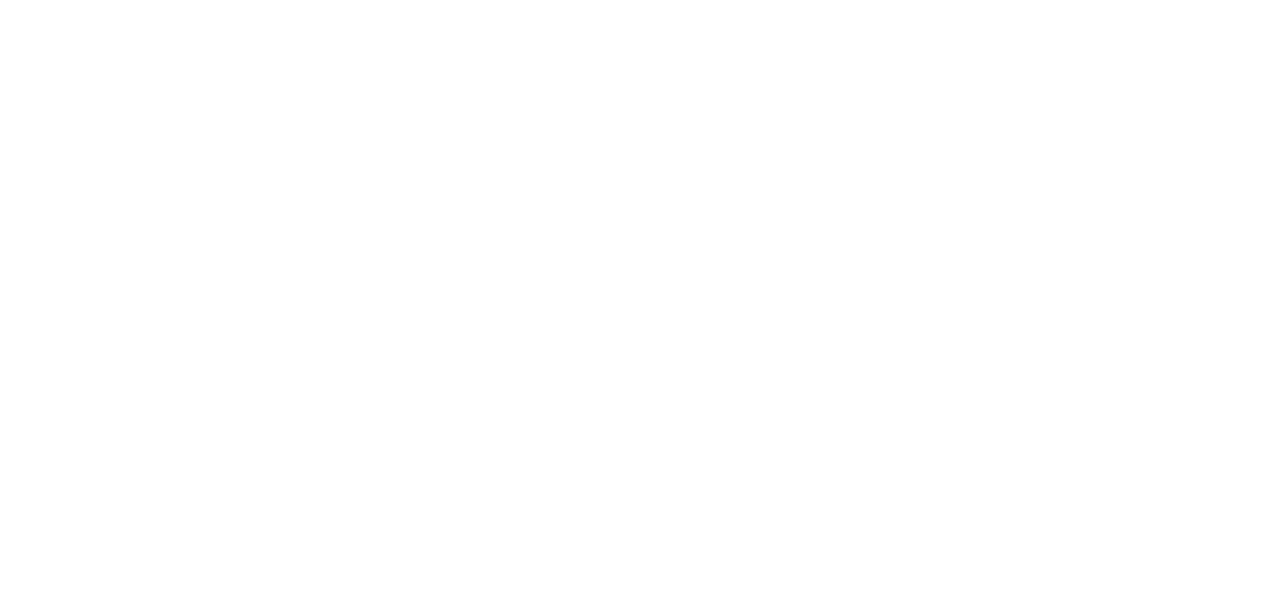
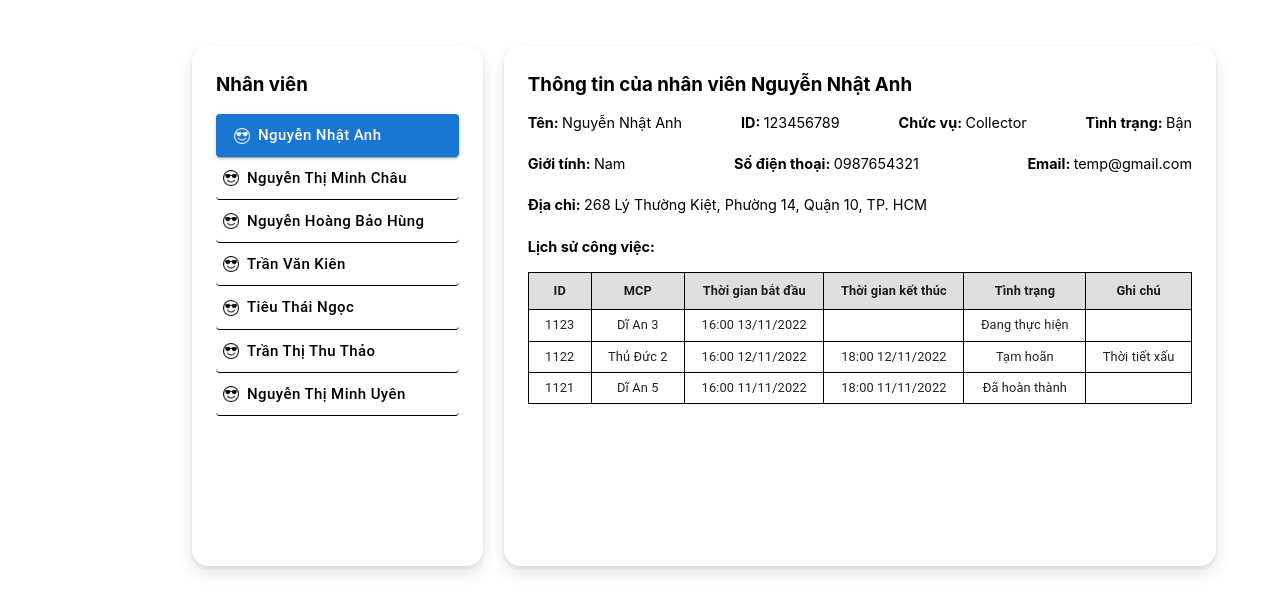
Before and after one commit to anhnguyenbkcsna/UWC-2.0, a React (Create React App) app: page /member in a window 1280 px wide. Before the commit this address had no page. Shown: the part 154-766 px from the top of the page. Built offline with nearby package versions, Linux system fonts and the light colour scheme.

Commit message:
Add Member Page

```diff
--- a/src/App.js
+++ b/src/App.js
@@ -1,6 +1,7 @@
 import React from 'react';
 import { ThemeProvider, createTheme } from "@mui/material/styles";
 import { BrowserRouter, Navigate, Route, Routes } from "react-router-dom";
+import { Member } from 'pages/Member';
 
 const theme = createTheme({
   // palette: {
@@ -22,6 +23,7 @@ function App() {
       <ThemeProvider theme={theme}>
         <BrowserRouter>
           <Routes>
+            <Route path='/member' element={<Member />} />
           </Routes>
         </BrowserRouter>
       </ThemeProvider>
--- /dev/null
+++ b/src/components/Member/MemberDetail/const.js
@@ -0,0 +1,48 @@
+export const getFirstRow = (data) => [
+	{
+		field: "Tên",
+		left: "35%",
+		content: data.name
+	},
+	{
+		field: "ID",
+		left: "55%",
+		content: data.id
+	},
+	{
+		field: "Chức vụ",
+		left: "70%",
+		content: data.role
+	},
+	{
+		field: "Tình trạng",
+		left: "85%",
+		content: data.status
+	}
+]
+
+export const getSecondRow = (data) => [
+	{
+		field: "Giới tính",
+		left: "35%",
+		content: data.gender
+	},
+	{
+		field: "Số điện thoại",
+		left: "55%",
+		content: data.phone
+	},
+	{
+		field: "Email",
+		left: "70%",
+		content: data.email
+	},
+]
+
+export const getThirdRow = (data) => [
+	{
+		field: "Địa chỉ",
+		left: "35%",
+		content: data.address
+	},
+]
--- /dev/null
+++ b/src/components/Member/MemberDetail/index.js
@@ -0,0 +1,51 @@
+import { Table, TableBody, TableCell, TableHead, TableRow } from "@mui/material";
+import React from "react";
+import { getFirstRow, getSecondRow, getThirdRow } from "./const";
+
+export const MemberDetail = ({ data }) => {
+	const firstRow = getFirstRow(data);
+	const secondRow = getSecondRow(data);
+	const thirdRow = getThirdRow(data);
+
+	return (
+		<div
+			style={{
+				backgroundColor: "white",
+				boxShadow: "0 2px 4px rgb(0 0 0 / 10%), 0 8px 16px rgb(0 0 0 / 10%)",
+				borderRadius: "1rem",
+				padding: "0.5rem 1.5rem 1.5rem 1.5rem"
+			}}>
+			<h3>Thông tin của nhân viên {data.name}</h3>
+			<div style={{ height: "25%", display: "grid", fontSize: "0.9rem" }}>
+				{[firstRow, secondRow, thirdRow].map((row) =>
+					<div style={{ display: "flex", justifyContent: "space-between" }}>
+						{row.map((item) =>
+							<div>
+								<span style={{ fontWeight: "bold" }}>{item.field}: </span>{item.content}
+							</div>
+						)}
+					</div>
+				)}
+			</div>
+			<span style={{ fontWeight: "bold", fontSize: "0.9rem" }}>Lịch sử công việc: </span>
+			<Table size="small" style={{marginTop: "1rem"}}>
+				<TableHead>
+					<TableRow>
+						{["ID", "MCP", "Thời gian bắt đầu", "Thời gian kết thúc", "Tình trạng", "Ghi chú"].map((cell) =>
+							<TableCell align="center" style={{ fontWeight: "bold", fontSize: "0.8rem", border: "solid 1px black", backgroundColor: "#DFDFDF" }}>{cell}</TableCell>
+						)}
+					</TableRow>
+				</TableHead>
+				<TableBody>
+					{data.historyWorking.map((item) =>
+						<TableRow>
+							{[item.id, item.mcp, item.startTime, item.endTime, item.status, item.note].map((cell) =>
+								<TableCell align="center" style={{ border: "solid 1px black", fontSize: "0.8rem" }}>{cell}</TableCell>
+							)}
+						</TableRow>
+					)}
+				</TableBody>
+			</Table>
+		</div>
+	)
+}
--- /dev/null
+++ b/src/components/Member/MemberList/index.js
@@ -0,0 +1,39 @@
+import { Button } from "@mui/material";
+import React from "react";
+import EmojiSunglasses from "assets/images/EmojiSunglasses.png";
+import EmojiSunglassesChosen from "assets/images/EmojiSunglasses-chosen.png";
+
+export const MemberList = ({ data, chosen, setChosen }) => {
+	return (
+		<div
+			style={{
+				backgroundColor: "white",
+				boxShadow: "0 2px 4px rgb(0 0 0 / 10%), 0 8px 16px rgb(0 0 0 / 10%)",
+				borderRadius: "1rem",
+				padding: "0.5rem 1.5rem 1.5rem 1.5rem"
+			}}>
+			<h3>Nhân viên</h3>
+			{data.map((item, index) =>
+				<Button
+					fullWidth
+					startIcon={
+						index === chosen ? <img src={EmojiSunglassesChosen} alt="img" style={{ width: "1rem" }} />
+							: <img src={EmojiSunglasses} alt="img" style={{ width: "1rem" }} />
+					}
+					style={{
+						textTransform: "none",
+						color: index === chosen ? "white" : "black",
+						display: "flex",
+						justifyContent: "flex-start",
+						borderBottom: index === chosen ? "" : "solid 1px black",
+					}}
+					size="large"
+					onClick={() => setChosen(index)}
+					variant={index === chosen ? "contained" : "text"}
+				>
+					{item.name}
+				</Button>
+			)}
+		</div>
+	);
+}
--- /dev/null
+++ b/src/pages/Member/const.js
@@ -0,0 +1,254 @@
+export const memberData = [
+	{
+		name: "Nguyễn Nhật Anh",
+		id: "123456789",
+		role: "Collector",
+		status: "Bận",
+		gender: "Nam",
+		phone: "0987654321",
+		email: "temp@gmail.com",
+		address: "268 Lý Thường Kiệt, Phường 14, Quận 10, TP. HCM",
+		historyWorking: [
+			{
+				id: "1123",
+				mcp: "Dĩ An 3",
+				startTime: "16:00 13/11/2022",
+				endTime: "",
+				status: "Đang thực hiện",
+				note: ""
+			},
+			{
+				id: "1122",
+				mcp: "Thủ Đức 2",
+				startTime: "16:00 12/11/2022",
+				endTime: "18:00 12/11/2022",
+				status: "Tạm hoãn",
+				note: "Thời tiết xấu"
+			},
+			{
+				id: "1121",
+				mcp: "Dĩ An 5",
+				startTime: "16:00 11/11/2022",
+				endTime: "18:00 11/11/2022",
+				status: "Đã hoàn thành",
+				note: ""
+			}
+		]
+	},
+	{
+		name: "Nguyễn Thị Minh Châu",
+		id: "123456789",
+		role: "Collector",
+		status: "Bận",
+		gender: "Nữ",
+		phone: "0987654321",
+		email: "temp@gmail.com",
+		address: "268 Lý Thường Kiệt, Phường 14, Quận 10, TP. HCM",
+		historyWorking: [
+			{
+				id: "1123",
+				mcp: "Dĩ An 3",
+				startTime: "16:00 13/11/2022",
+				endTime: "",
+				status: "Đang thực hiện",
+				note: ""
+			},
+			{
+				id: "1122",
+				mcp: "Thủ Đức 2",
+				startTime: "16:00 12/11/2022",
+				endTime: "18:00 12/11/2022",
+				status: "Tạm hoãn",
+				note: "Thời tiết xấu"
+			},
+			{
+				id: "1121",
+				mcp: "Dĩ An 5",
+				startTime: "16:00 11/11/2022",
+				endTime: "18:00 11/11/2022",
+				status: "Đã hoàn thành",
+				note: ""
+			}
+		]
+	},
+	{
+		name: "Nguyễn Hoàng Bảo Hùng",
+		id: "123456789",
+		role: "Collector",
+		status: "Bận",
+		gender: "Nam",
+		phone: "0987654321",
+		email: "temp@gmail.com",
+		address: "268 Lý Thường Kiệt, Phường 14, Quận 10, TP. HCM",
+		historyWorking: [
+			{
+				id: "1123",
+				mcp: "Dĩ An 3",
+				startTime: "16:00 13/11/2022",
+				endTime: "",
+				status: "Đang thực hiện",
+				note: ""
+			},
+			{
+				id: "1122",
+				mcp: "Thủ Đức 2",
+				startTime: "16:00 12/11/2022",
+				endTime: "18:00 12/11/2022",
+				status: "Tạm hoãn",
+				note: "Thời tiết xấu"
+			},
+			{
+				id: "1121",
+				mcp: "Dĩ An 5",
+				startTime: "16:00 11/11/2022",
+				endTime: "18:00 11/11/2022",
+				status: "Đã hoàn thành",
+				note: ""
+			}
+		]
+	},
+	{
+		name: "Trần Văn Kiên",
+		id: "123456789",
+		role: "Collector",
+		status: "Bận",
+		gender: "Nam",
+		phone: "0987654321",
+		email: "temp@gmail.com",
+		address: "268 Lý Thường Kiệt, Phường 14, Quận 10, TP. HCM",
+		historyWorking: [
+			{
+				id: "1123",
+				mcp: "Dĩ An 3",
+				startTime: "16:00 13/11/2022",
+				endTime: "",
+				status: "Đang thực hiện",
+				note: ""
+			},
+			{
+				id: "1122",
+				mcp: "Thủ Đức 2",
+				startTime: "16:00 12/11/2022",
+				endTime: "18:00 12/11/2022",
+				status: "Tạm hoãn",
+				note: "Thời tiết xấu"
+			},
+			{
+				id: "1121",
+				mcp: "Dĩ An 5",
+				startTime: "16:00 11/11/2022",
+				endTime: "18:00 11/11/2022",
+				status: "Đã hoàn thành",
+				note: ""
+			}
+		]
+	},
+	{
+		name: "Tiêu Thái Ngọc",
+		id: "123456789",
+		role: "Collector",
+		status: "Bận",
+		gender: "Nữ",
+		phone: "0987654321",
+		email: "temp@gmail.com",
+		address: "268 Lý Thường Kiệt, Phường 14, Quận 10, TP. HCM",
+		historyWorking: [
+			{
+				id: "1123",
+				mcp: "Dĩ An 3",
+				startTime: "16:00 13/11/2022",
+				endTime: "",
+				status: "Đang thực hiện",
+				note: ""
+			},
+			{
+				id: "1122",
+				mcp: "Thủ Đức 2",
+				startTime: "16:00 12/11/2022",
+				endTime: "18:00 12/11/2022",
+				status: "Tạm hoãn",
+				note: "Thời tiết xấu"
+			},
+			{
+				id: "1121",
+				mcp: "Dĩ An 5",
+				startTime: "16:00 11/11/2022",
+				endTime: "18:00 11/11/2022",
+				status: "Đã hoàn thành",
+				note: ""
+			}
+		]
+	},
+	{
+		name: "Trần Thị Thu Thảo",
+		id: "123456789",
+		role: "Collector",
+		status: "Bận",
+		gender: "Nam",
+		phone: "0987654321",
+		email: "temp@gmail.com",
+		address: "268 Lý Thường Kiệt, Phường 14, Quận 10, TP. HCM",
+		historyWorking: [
+			{
+				id: "1123",
+				mcp: "Dĩ An 3",
+				startTime: "16:00 13/11/2022",
+				endTime: "",
+				status: "Đang thực hiện",
+				note: ""
+			},
+			{
+				id: "1122",
+				mcp: "Thủ Đức 2",
+				startTime: "16:00 12/11/2022",
+				endTime: "18:00 12/11/2022",
+				status: "Tạm hoãn",
+				note: "Thời tiết xấu"
+			},
+			{
+				id: "1121",
+				mcp: "Dĩ An 5",
+				startTime: "16:00 11/11/2022",
+				endTime: "18:00 11/11/2022",
+				status: "Đã hoàn thành",
+				note: ""
+			}
+		]
+	},
+	{
+		name: "Nguyễn Thị Minh Uyên",
+		id: "123456789",
+		role: "Collector",
+		status: "Bận",
+		gender: "Nữ",
+		phone: "0987654321",
+		email: "temp@gmail.com",
+		address: "268 Lý Thường Kiệt, Phường 14, Quận 10, TP. HCM",
+		historyWorking: [
+			{
+				id: "1123",
+				mcp: "Dĩ An 3",
+				startTime: "16:00 13/11/2022",
+				endTime: "",
+				status: "Đang thực hiện",
+				note: ""
+			},
+			{
+				id: "1122",
+				mcp: "Thủ Đức 2",
+				startTime: "16:00 12/11/2022",
+				endTime: "18:00 12/11/2022",
+				status: "Tạm hoãn",
+				note: "Thời tiết xấu"
+			},
+			{
+				id: "1121",
+				mcp: "Dĩ An 5",
+				startTime: "16:00 11/11/2022",
+				endTime: "18:00 11/11/2022",
+				status: "Đã hoàn thành",
+				note: ""
+			}
+		]
+	}
+]
--- /dev/null
+++ b/src/pages/Member/index.js
@@ -0,0 +1,26 @@
+import React, { useState } from "react";
+import { MemberDetail } from "components/Member/MemberDetail";
+import { MemberList } from "components/Member/MemberList";
+import { memberData } from "./const";
+
+export const Member = () => {
+	const data = memberData;
+	const [chosen, setChosen] = useState(0);
+
+	return (
+		<div
+			style={{
+				position: "fixed",
+				top: "25%",
+				left: "15%",
+				width: "80%",
+				height: "65%",
+				display: "grid",
+				gridTemplateColumns: "9fr 22fr",
+				columnGap: "2%"
+			}}>
+			<MemberList data={data} chosen={chosen} setChosen={setChosen} />
+			<MemberDetail data={data[chosen]} />
+		</div>
+	);
+}
```
Also changed, not shown: package.json (+5 -3 lines), src/assets/images/EmojiSunglasses-chosen.png (added), src/assets/images/EmojiSunglasses.png (added).
